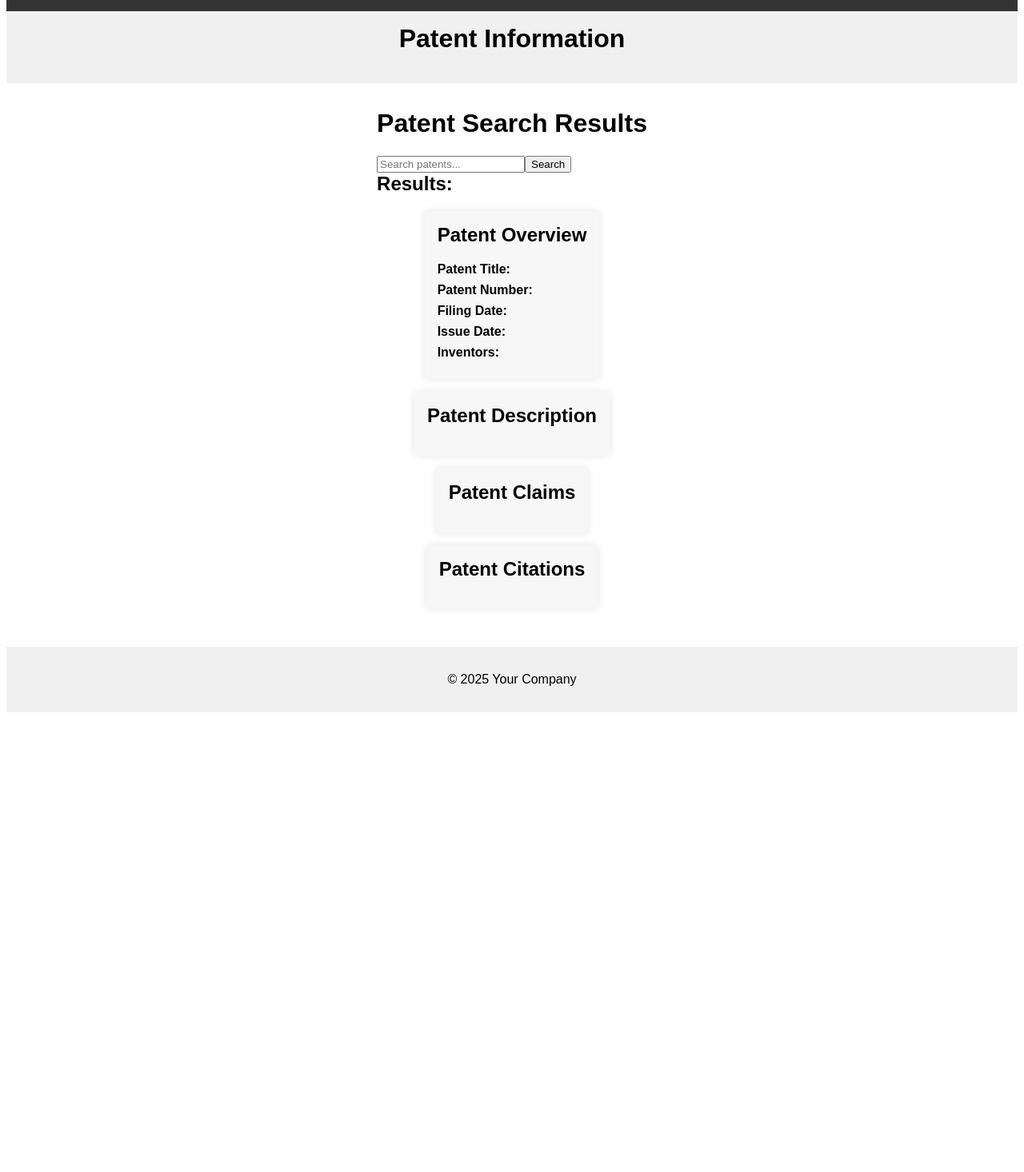
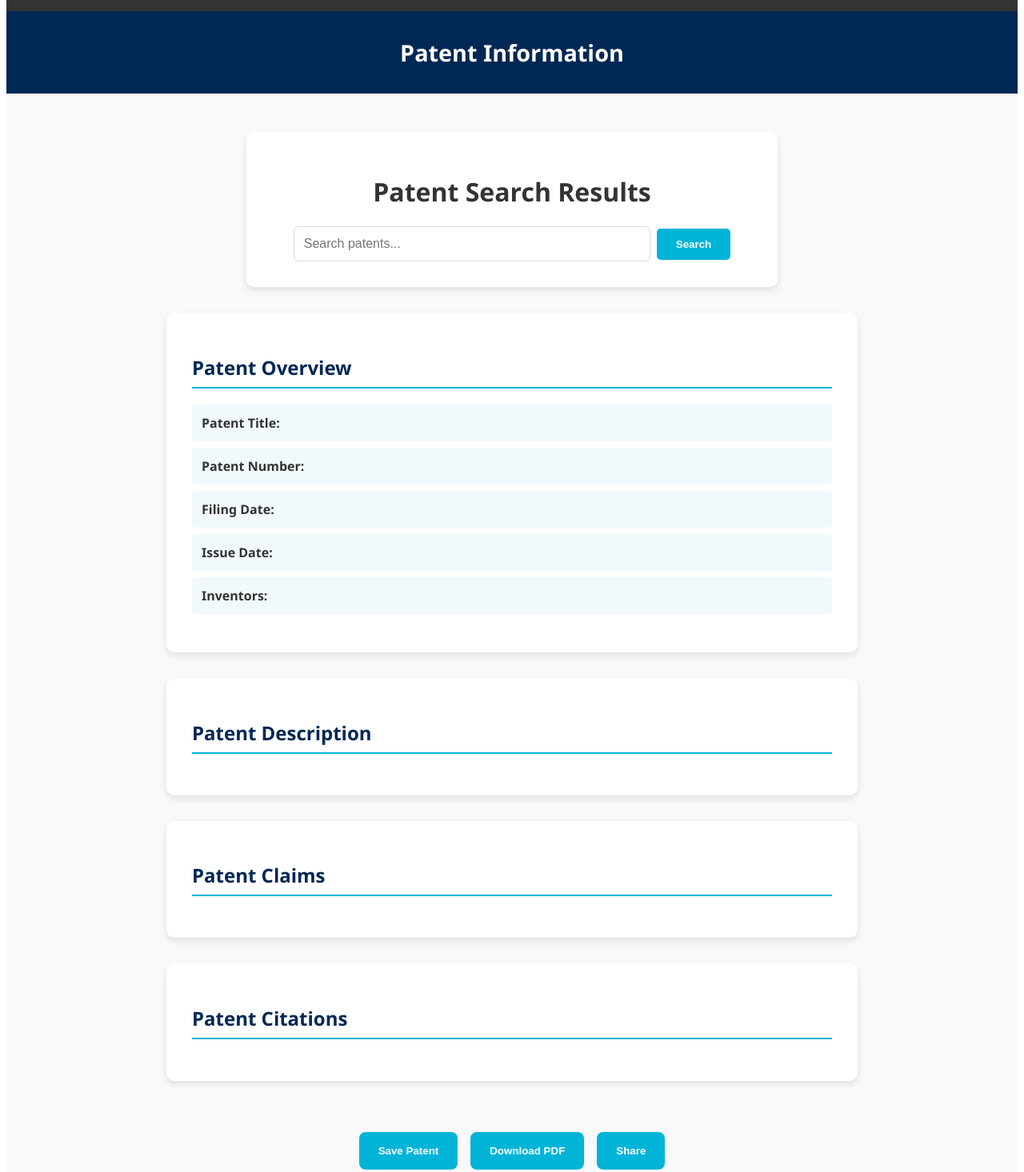
Before and after one commit to Grayson-spec/PatentLocator, an Angular app in the folder client/: page /patent in a window 1280 px wide. Shown: the part 44-1510 px from the top of the page at 80% size. Before the commit the page ends 943 px from the top, so only its background shows below. Built offline with nearby package versions, Linux system fonts and the light colour scheme.

Commit message:
cleaned patent detail page

```diff
--- a/client/src/app/Components/patentdetails/patentdetails.component.css
+++ b/client/src/app/Components/patentdetails/patentdetails.component.css
@@ -1,46 +1,127 @@
+/* General Styling */
 body {
-    font-family: Arial, sans-serif;
+    font-family: 'Segoe UI', sans-serif;
     margin: 0;
     padding: 0;
+    background-color: #f8f9fa;
+    color: #333;
 }
 
+/* Header */
 header {
-    background-color: #f0f0f0;
-    padding: 1em;
+    background-color: #002855;
+    color: white;
+    padding: 2rem;
     text-align: center;
+    font-size: 1.8rem;
+    font-weight: bold;
 }
 
+/* Main Container */
 main {
     display: flex;
     flex-direction: column;
     align-items: center;
-    padding: 2em;
+    padding: 3rem 1rem;
 }
 
-section {
-    background-color: #f7f7f7;
-    padding: 1em;
-    margin-bottom: 1em;
-    box-shadow: 0 0 10px rgba(0, 0, 0, 0.1);
+/* Patent Search Container */
+.patent-search-container {
+    text-align: center;
+    background: white;
+    padding: 2rem;
+    border-radius: 10px;
+    box-shadow: 0 4px 8px rgba(0,0,0,0.1);
+    width: 100%;
+    max-width: 600px;
+    margin-bottom: 2rem;
 }
 
-h1, h2 {
-    margin-top: 0;
+.patent-search-container input {
+    width: 70%;
+    padding: 0.75rem;
+    border: 1px solid #ddd;
+    border-radius: 5px;
+    font-size: 1rem;
 }
 
+.patent-search-container button {
+    background: #00b4d8;
+    color: white;
+    border: none;
+    padding: 0.75rem 1.5rem;
+    margin-left: 0.5rem;
+    border-radius: 5px;
+    font-weight: 600;
+    cursor: pointer;
+    transition: 0.2s;
+}
+
+.patent-search-container button:hover {
+    background: #008bb5;
+}
+
+/* Patent Information Sections */
+section {
+    background: white;
+    padding: 2rem;
+    margin-bottom: 2rem;
+    border-radius: 10px;
+    box-shadow: 0 4px 8px rgba(0,0,0,0.1);
+    width: 100%;
+    max-width: 800px;
+}
+
+h2 {
+    font-size: 1.5rem;
+    color: #002855;
+    border-bottom: 2px solid #00b4d8;
+    padding-bottom: 0.5rem;
+}
+
+/* Lists */
 ul, ol {
     list-style: none;
     padding: 0;
-    margin: 0;
 }
 
 li {
-    margin-bottom: 0.5em;
+    background: #f1f9fc;
+    padding: 0.75rem;
+    margin: 0.5rem 0;
+    border-radius: 5px;
 }
 
+/* Patent Action Buttons */
+.patent-actions {
+    display: flex;
+    gap: 1rem;
+    flex-wrap: wrap;
+    justify-content: center;
+    margin-top: 2rem;
+}
+
+.patent-actions button {
+    background: #00b4d8;
+    color: white;
+    padding: 1rem 1.5rem;
+    border-radius: 8px;
+    border: none;
+    font-weight: 600;
+    cursor: pointer;
+    transition: 0.2s;
+}
+
+.patent-actions button:hover {
+    background: #008bb5;
+}
+
+/* Footer */
 footer {
-    background-color: #f0f0f0;
-    padding: 1em;
+    background-color: #002855;
+    color: white;
+    padding: 2rem;
     text-align: center;
-    clear: both;
+    font-size: 0.9rem;
+    margin-top: 3rem;
 }
--- a/client/src/app/Components/patentdetails/patentdetails.component.html
+++ b/client/src/app/Components/patentdetails/patentdetails.component.html
@@ -1,20 +1,20 @@
 <body>
+    <!-- Header -->
     <header>
-        <h1>Patent Information</h1>
+        Patent Information
     </header>
+
+    <!-- Main Content -->
     <main>
+        <!-- Search Section -->
         <div class="patent-search-container">
             <h1>Patent Search Results</h1>
-
             <input type="text" id="query" placeholder="Search patents...">
             <button (click)="searchPatents()">Search</button>
+        </div>
 
-            <div class="patent-results">
-                <h2>Results:</h2>
-                <ul id="patent-results-list"></ul>
-              </div>
-            </div>
-        <section class="patent-overview">
+        <!-- Results Section -->
+        <section>
             <h2>Patent Overview</h2>
             <ul>
                 <li><strong>Patent Title:</strong> <span id="patent-title"></span></li>
@@ -24,20 +24,32 @@
                 <li><strong>Inventors:</strong> <span id="inventors"></span></li>
             </ul>
         </section>
-        <section class="patent-description">
+
+        <section>
             <h2>Patent Description</h2>
             <p id="patent-description"></p>
         </section>
-        <section class="patent-claims">
+
+        <section>
             <h2>Patent Claims</h2>
             <ol id="patent-claims"></ol>
         </section>
-        <section class="patent-citations">
+
+        <section>
             <h2>Patent Citations</h2>
             <ul id="patent-citations"></ul>
         </section>
+
+        <!-- Action Buttons -->
+        <div class="patent-actions">
+            <button>Save Patent</button>
+            <button>Download PDF</button>
+            <button>Share</button>
+        </div>
     </main>
+
+    <!-- Footer -->
     <footer>
-        <p>&copy; 2025 Your Company</p>
+        &copy; 2025 Your Company
     </footer>
 </body>
```
